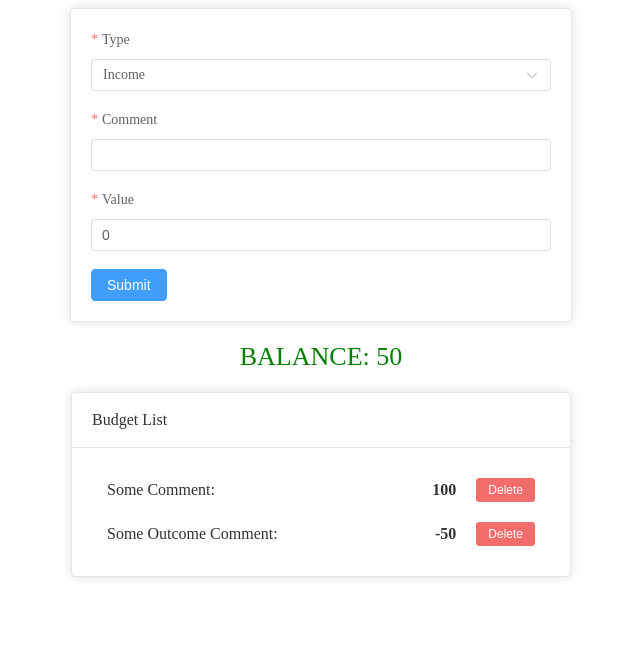
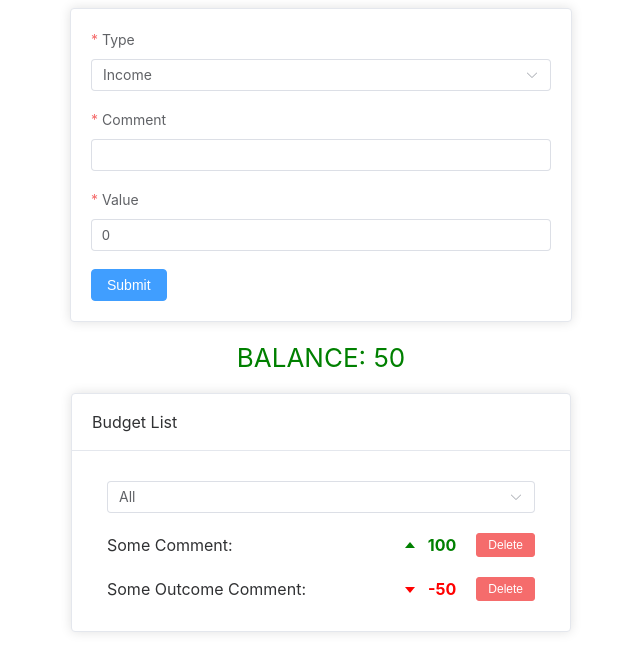
Before and after one commit to joydumply/budget-vue, a Vue app: page / in a window 1280 px wide. Shown: the top 672 px of the page, without its empty margins (319-959 px from the left). Built offline with nearby package versions, Linux system fonts and the light colour scheme.

Commit message:
Implemented icons for income and expenses;
Implemented Sort Select for BudgetList

```diff
--- a/package.json
+++ b/package.json
@@ -10,6 +10,7 @@
     "format": "prettier --write src/"
   },
   "dependencies": {
+    "@element-plus/icons-vue": "^2.3.1",
     "element-plus": "^2.4.3",
     "vue": "^3.3.4"
   },
--- a/src/App.vue
+++ b/src/App.vue
@@ -18,6 +18,13 @@ const list = reactive({
     id: 2
   }
 })
+
+const sort = ref('ALL')
+
+const sortedList = computed(() => {
+  return sort.value == 'ALL' ? list : Object.values(list).filter((item) => item.type === sort.value)
+})
+
 const dialogVisible = ref(false)
 const deleteID = ref(0)
 const totalBalance = computed(() => {
@@ -50,12 +57,15 @@ const closeModal = ({ isDelete, deleteID }) => {
     delete list[deleteID]
   }
 }
+const onTypeSort = (value) => {
+  sort.value = value
+}
 </script>
 
 <template>
   <BudgetForm @submitForm="onFormSubmit" />
   <TotalBalance :total="totalBalance" />
-  <BudgetList :list="list" @deleteItem="onDeleteItem" />
+  <BudgetList :list="sortedList" @deleteItem="onDeleteItem" @onTypeSort="onTypeSort" />
   <ModalClose :dialog="dialogVisible" :deleteID="deleteID" @closeModal="closeModal" />
 </template>
 
--- a/src/assets/main.css
+++ b/src/assets/main.css
@@ -1,35 +1,19 @@
-@import './base.css';
+/* @import './base.css'; */
 
-#app {
-  max-width: 1280px;
-  margin: 0 auto;
-  padding: 2rem;
 
-  font-weight: normal;
+body {
+  color: var(--color-text);
+  font-family:
+    Inter,
+    -apple-system,
+    BlinkMacSystemFont,
+    'Segoe UI',
+    Roboto,
+    Oxygen,
+    Ubuntu,
+    Cantarell,
+    'Fira Sans',
+    'Droid Sans',
+    'Helvetica Neue',
+    sans-serif;
 }
-
-a,
-.green {
-  text-decoration: none;
-  color: hsla(160, 100%, 37%, 1);
-  transition: 0.4s;
-}
-
-@media (hover: hover) {
-  a:hover {
-    background-color: hsla(160, 100%, 37%, 0.2);
-  }
-}
-
-@media (min-width: 1024px) {
-  body {
-    display: flex;
-    place-items: center;
-  }
-
-  #app {
-    display: grid;
-    grid-template-columns: 1fr 1fr;
-    padding: 0 2rem;
-  }
-}
--- a/src/components/BudgetList.vue
+++ b/src/components/BudgetList.vue
@@ -1,6 +1,18 @@
 <template>
   <div class="budget-list-wrap">
     <el-card class="box-card" :header="header">
+      <div class="type-sort-select-wrap">
+        <el-select
+          class="type-sort-select"
+          v-model="typeSort"
+          placeholder="Choose type for sort..."
+          @change="onTypeSelected"
+        >
+          <el-option label="All" value="ALL" />
+          <el-option label="Income" value="INCOME" />
+          <el-option label="Outcome" value="OUTCOME" />
+        </el-select>
+      </div>
       <template v-if="!isEmpty">
         <BudgetListItem
           v-for="item in list"
@@ -26,16 +38,22 @@ export default {
   },
   data: () => ({
     header: 'Budget List',
-    emptyTitle: 'Empty List'
+    emptyTitle: 'Empty List',
+    typeSort: 'ALL'
   }),
   computed: {
     isEmpty() {
       return !Object.keys(this.list).length
     }
   },
-  emits: ['deleteItem'],
+  emits: ['deleteItem', 'onTypeSort'],
   components: {
     BudgetListItem
+  },
+  methods: {
+    onTypeSelected(value){
+      this.$emit('onTypeSort', value)
+    }
   }
 }
 </script>
@@ -45,4 +63,7 @@ export default {
   max-width: 500px;
   margin: auto;
 }
+.type-sort-select-wrap {
+  padding: 10px 15px;
+}
 </style>
--- a/src/components/BudgetListItem.vue
+++ b/src/components/BudgetListItem.vue
@@ -1,13 +1,32 @@
 <script setup>
-defineProps({
+import { computed } from 'vue'
+const props = defineProps({
   item: Object
 })
 defineEmits(['deleteItem'])
+
+const isOutcome = computed(() => {
+  return props.item.type == 'OUTCOME'
+})
+const valueColor = computed(() => {
+  return props.item.type == 'OUTCOME' ? 'red' : 'green'
+})
 </script>
 <template>
   <div class="list-item" :key="item.id">
     <span class="budget-comment">{{ item.comment }}: </span>
-    <span class="budget-value">{{ item.value }}</span>
+    <div class="budget-value-wrap">
+      <el-icon>
+        <template v-if="!isOutcome">
+          <CaretTop color="green" />
+        </template>
+        <template v-else>
+          <CaretBottom color="red" />
+        </template>
+      </el-icon>
+      <span class="budget-value" :class="valueColor">{{ item.value }}</span>
+    </div>
+
     <el-button type="danger" size="small" @click="$emit('deleteItem', item.id)">Delete</el-button>
   </div>
 </template>
@@ -20,7 +39,18 @@ defineEmits(['deleteItem'])
 }
 .budget-value {
   font-weight: bold;
+  margin-left: 10px;
+}
+.budget-value-wrap {
   margin-left: auto;
   margin-right: 20px;
+  display: flex;
+  align-items: center;
+}
+.green {
+  color: green;
+}
+.red {
+  color: red;
 }
 </style>
--- a/src/main.js
+++ b/src/main.js
@@ -1,10 +1,14 @@
-// import './assets/main.css'
+import './assets/main.css'
 import 'element-plus/dist/index.css'
 
 import { createApp } from 'vue'
 import ElementPlus from 'element-plus'
+import * as ElementPlusIconsVue from '@element-plus/icons-vue'
 import App from './App.vue'
 
 const app = createApp(App)
+for (const [key, component] of Object.entries(ElementPlusIconsVue)) {
+  app.component(key, component)
+}
 app.use(ElementPlus)
 app.mount('#app')
```
Also changed, not shown: 2 other files (tests, documents, lock files or other folders).
